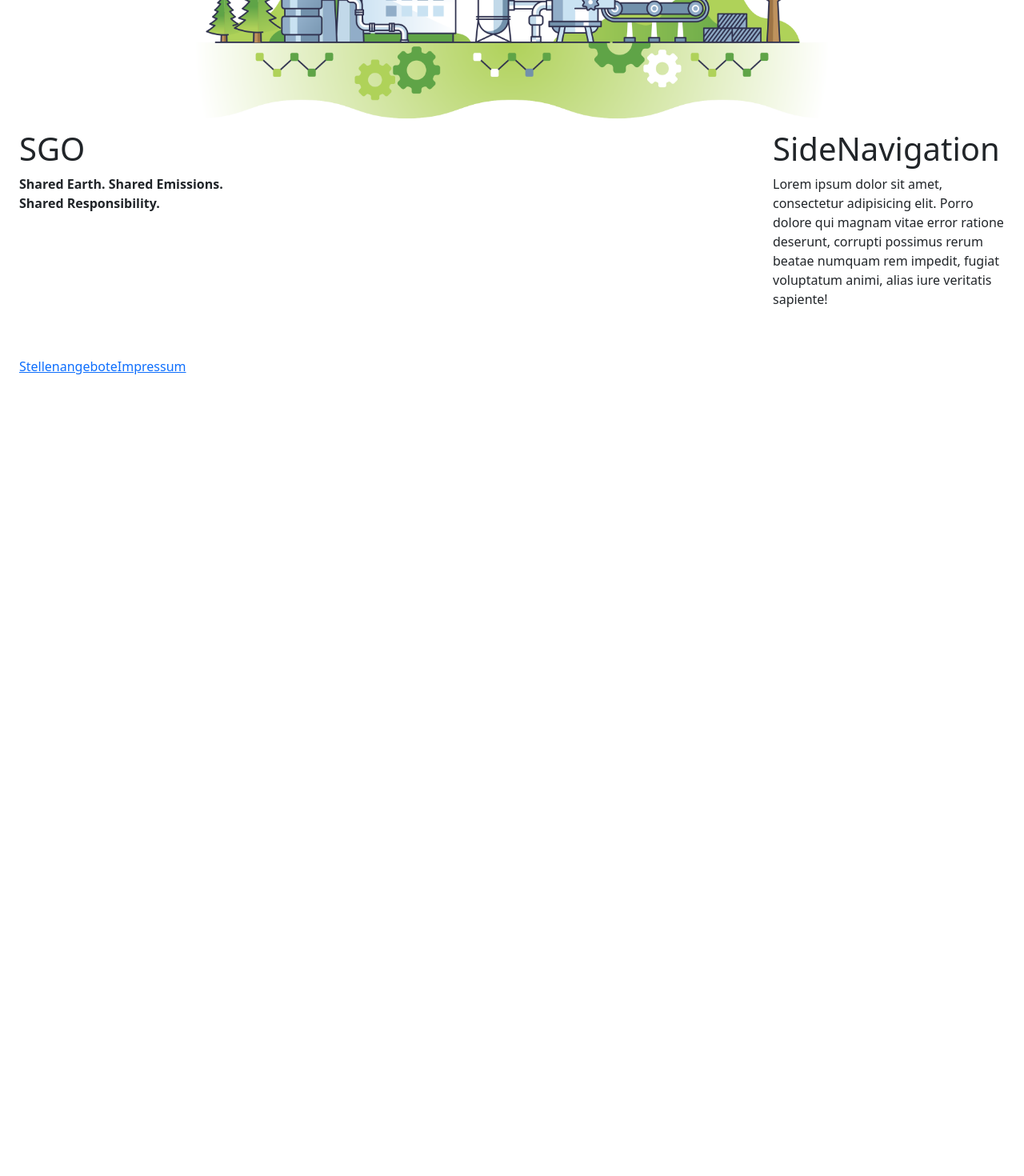
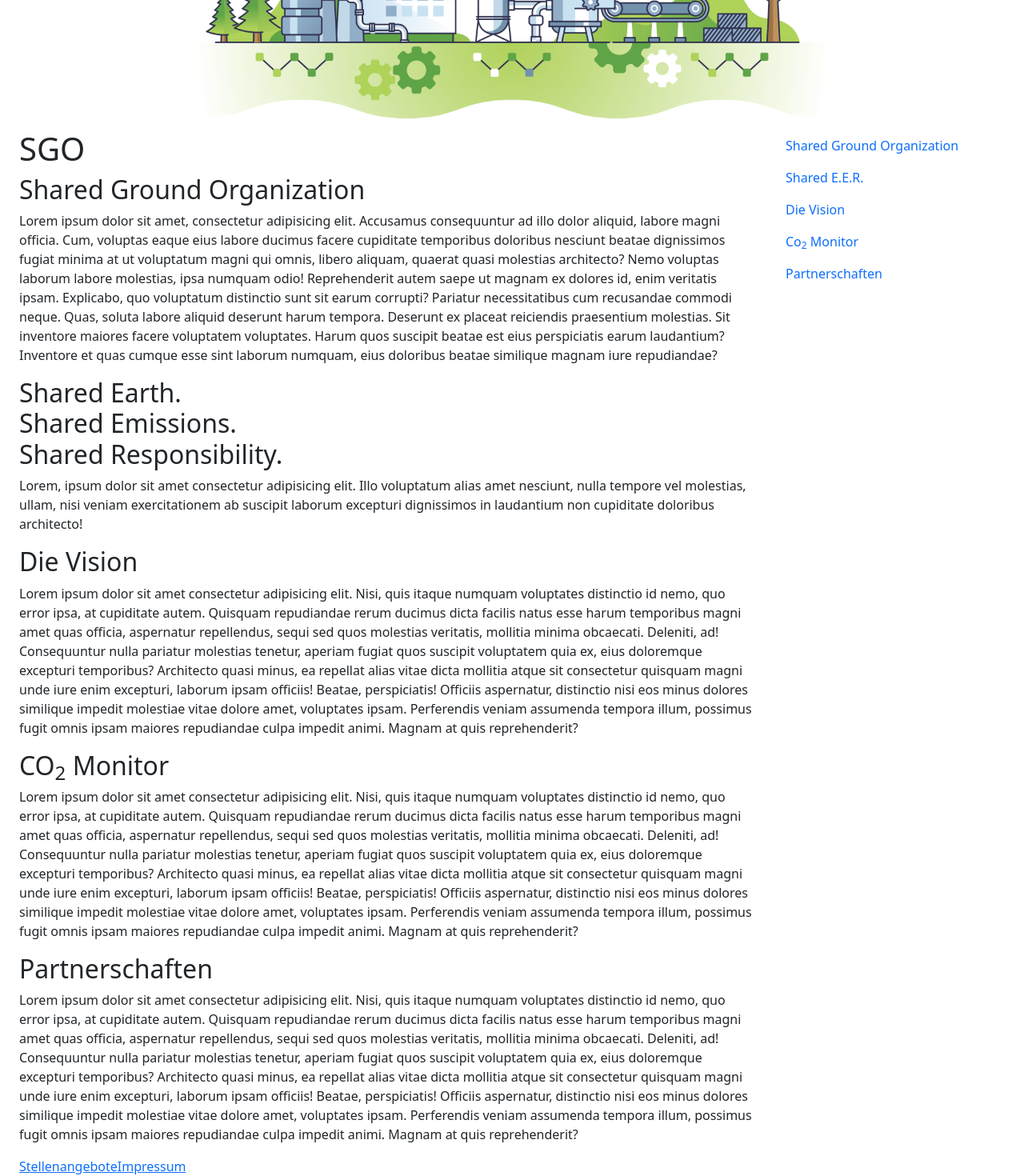
Before and after one commit to EfaM/emission-monitor, a Vue app: page / in a window 1280 px wide. Shown: the part 330-1800 px from the top of the page at 80% size. Before the commit the page ends 800 px from the top, so only its background shows below. Built offline with nearby package versions, Linux system fonts and the light colour scheme.

Commit message:
Seitennavigation auf Startseite integriert

```diff
--- a/src/App.vue
+++ b/src/App.vue
@@ -1,7 +1,7 @@
 <script setup>
 import HeaderBar from '@/components/HeaderBar.vue' // Beinhaltet die Top-Navigation
 import HeaderBanner from '@/components/HeaderBanner.vue' // Nur auf der Startseite zu sehen
-import SideNavigation from '@/components/SideNavigation.vue'
+import HomeSideNavigation from '@/components/HomeSideNavigation.vue'
 import MobileSideNavigation from '@/components/MobileSideNavigation.vue'
 import FooterBar from '@/components/FooterBar.vue'
 
@@ -10,6 +10,7 @@ const route = useRoute()
 </script>
 
 <template>
+  <!--Header-->
   <div class="container-fluid">
     <div class="container-xxl" id="flexContainerWrapper">
       <div class="row" id="headerWrapper">
@@ -17,24 +18,26 @@ const route = useRoute()
           <HeaderBar />
         </div>
       </div>
-      <!--Nur auf der Startseite-->
-      <div class="row" id="bannerWrapper" v-if="route.name === 'home'">
+      <!--Headerbild auf der Startseite-->
+      <div v-if="route.name === 'home' || route.name === '/'" class="row" id="bannerWrapper">
         <div class="col-8 mx-auto">
           <HeaderBanner />
         </div>
       </div>
+      <!--Main-->
       <div class="row" id="mainWrapper">
         <div class="col-9">
           <main>
             <RouterView />
           </main>
         </div>
-        <aside class="col-3">
-          <SideNavigation />
+        <!--Seitennavigation auf Startseite-->
+        <aside v-if="route.name === 'home' || route.name === '/'" class="col-3">
+          <HomeSideNavigation />
           <MobileSideNavigation />
         </aside>
       </div>
-
+      <!--Footer-->
       <div class="row" id="footerWrapper">
         <div class="col-12">
           <FooterBar />
--- /dev/null
+++ b/src/components/HomeSideNavigation.vue
@@ -0,0 +1,55 @@
+<script setup>
+import { RouterLink } from 'vue-router'
+import { useRoute } from 'vue-router'
+const route = useRoute()
+</script>
+
+<template>
+  <ul class="nav nav-pills flex-column sticky-top">
+    <li class="nav-item">
+      <RouterLink
+        :to="{ name: 'home', hash: '#sgo' }"
+        class="nav-link"
+        :class="{ active: route.hash === '#sgo' }"
+      >
+        Shared Ground Organization
+      </RouterLink>
+    </li>
+    <li class="nav-item">
+      <RouterLink
+        :to="{ name: 'home', hash: '#shared-e-e-r' }"
+        class="nav-link"
+        :class="{ active: route.hash === '#shared-e-e-r' }"
+      >
+        Shared E.E.R.
+      </RouterLink>
+    </li>
+    <li class="nav-item">
+      <RouterLink
+        :to="{ name: 'home', hash: '#die-vision' }"
+        class="nav-link"
+        :class="{ active: route.hash === '#die-vision' }"
+      >
+        Die Vision
+      </RouterLink>
+    </li>
+    <li class="nav-item">
+      <RouterLink
+        :to="{ name: 'home', hash: '#co2-monitor' }"
+        class="nav-link"
+        :class="{ active: route.hash === '#co2-monitor' }"
+      >
+        Co<sub>2</sub> Monitor
+      </RouterLink>
+    </li>
+    <li class="nav-item">
+      <RouterLink
+        :to="{ name: 'home', hash: '#partnerschaften' }"
+        class="nav-link"
+        :class="{ active: route.hash === '#partnerschaften' }"
+      >
+        Partnerschaften
+      </RouterLink>
+    </li>
+  </ul>
+</template>
--- a/src/components/SideNavigation.vue
+++ /dev/null
@@ -1,8 +0,0 @@
-<template>
-  <h1>SideNavigation</h1>
-  <p>
-    Lorem ipsum dolor sit amet, consectetur adipisicing elit. Porro dolore qui magnam vitae error
-    ratione deserunt, corrupti possimus rerum beatae numquam rem impedit, fugiat voluptatum animi,
-    alias iure veritatis sapiente!
-  </p>
-</template>
--- a/src/components/TopNavigation.vue
+++ b/src/components/TopNavigation.vue
@@ -21,7 +21,9 @@ import { RouterLink } from 'vue-router'
     <div class="collapse navbar-collapse" id="navbarSupportedContent">
       <ul class="navbar-nav me-auto mb-2 mb-lg-0">
         <li class="nav-item">
-          <RouterLink to="/datenlage" class="nav-link" ctive-class="active"> Datenlage </RouterLink>
+          <RouterLink to="/datenlage" class="nav-link" active-class="active">
+            Datenlage
+          </RouterLink>
         </li>
         <li class="nav-item">
           <RouterLink to="/co2-monitor" class="nav-link" active-class="active">
@@ -34,10 +36,6 @@ import { RouterLink } from 'vue-router'
           </RouterLink>
         </li>
       </ul>
-      <form class="d-flex" role="search">
-        <input class="form-control me-2" type="search" placeholder="Suche" aria-label="search" />
-        <button class="btn btn-outline-success" type="submit">Suche</button>
-      </form>
     </div>
   </nav>
 </template>
--- a/src/router/index.js
+++ b/src/router/index.js
@@ -44,6 +44,16 @@ const router = createRouter({
       component: ImpressumView,
     },
   ],
+
+  scrollBehavior: function (to) {
+    if (to.hash) {
+      return {
+        el: to.hash,
+        behavior: 'smooth',
+      }
+    }
+    return { top: 0 }
+  },
 })
 
 export default router
--- a/src/views/HomeView.vue
+++ b/src/views/HomeView.vue
@@ -1,7 +1,79 @@
 <template>
-  <h1>SGO</h1>
-  <strong
-    >Shared Earth. Shared Emissions. <br />
-    Shared Responsibility.
-  </strong>
+  <section id="sgo">
+    <h1>SGO</h1>
+    <h2>Shared Ground Organization</h2>
+    <p>
+      Lorem ipsum dolor sit amet, consectetur adipisicing elit. Accusamus consequuntur ad illo dolor
+      aliquid, labore magni officia. Cum, voluptas eaque eius labore ducimus facere cupiditate
+      temporibus doloribus nesciunt beatae dignissimos fugiat minima at ut voluptatum magni qui
+      omnis, libero aliquam, quaerat quasi molestias architecto? Nemo voluptas laborum labore
+      molestias, ipsa numquam odio! Reprehenderit autem saepe ut magnam ex dolores id, enim
+      veritatis ipsam. Explicabo, quo voluptatum distinctio sunt sit earum corrupti? Pariatur
+      necessitatibus cum recusandae commodi neque. Quas, soluta labore aliquid deserunt harum
+      tempora. Deserunt ex placeat reiciendis praesentium molestias. Sit inventore maiores facere
+      voluptatem voluptates. Harum quos suscipit beatae est eius perspiciatis earum laudantium?
+      Inventore et quas cumque esse sint laborum numquam, eius doloribus beatae similique magnam
+      iure repudiandae?
+    </p>
+  </section>
+  <section id="shared-e-e-r">
+    <h2>
+      Shared Earth. <br />
+      Shared Emissions. <br />
+      Shared Responsibility.
+    </h2>
+    <p>
+      Lorem, ipsum dolor sit amet consectetur adipisicing elit. Illo voluptatum alias amet nesciunt,
+      nulla tempore vel molestias, ullam, nisi veniam exercitationem ab suscipit laborum excepturi
+      dignissimos in laudantium non cupiditate doloribus architecto!
+    </p>
+  </section>
+  <section id="die-vision">
+    <h2>Die Vision</h2>
+    <p>
+      Lorem ipsum dolor sit amet consectetur adipisicing elit. Nisi, quis itaque numquam voluptates
+      distinctio id nemo, quo error ipsa, at cupiditate autem. Quisquam repudiandae rerum ducimus
+      dicta facilis natus esse harum temporibus magni amet quas officia, aspernatur repellendus,
+      sequi sed quos molestias veritatis, mollitia minima obcaecati. Deleniti, ad! Consequuntur
+      nulla pariatur molestias tenetur, aperiam fugiat quos suscipit voluptatem quia ex, eius
+      doloremque excepturi temporibus? Architecto quasi minus, ea repellat alias vitae dicta
+      mollitia atque sit consectetur quisquam magni unde iure enim excepturi, laborum ipsam
+      officiis! Beatae, perspiciatis! Officiis aspernatur, distinctio nisi eos minus dolores
+      similique impedit molestiae vitae dolore amet, voluptates ipsam. Perferendis veniam assumenda
+      tempora illum, possimus fugit omnis ipsam maiores repudiandae culpa impedit animi. Magnam at
+      quis reprehenderit?
+    </p>
+  </section>
+  <section id="co2-monitor">
+    <h2>CO<sub>2</sub> Monitor</h2>
+    <p>
+      Lorem ipsum dolor sit amet consectetur adipisicing elit. Nisi, quis itaque numquam voluptates
+      distinctio id nemo, quo error ipsa, at cupiditate autem. Quisquam repudiandae rerum ducimus
+      dicta facilis natus esse harum temporibus magni amet quas officia, aspernatur repellendus,
+      sequi sed quos molestias veritatis, mollitia minima obcaecati. Deleniti, ad! Consequuntur
+      nulla pariatur molestias tenetur, aperiam fugiat quos suscipit voluptatem quia ex, eius
+      doloremque excepturi temporibus? Architecto quasi minus, ea repellat alias vitae dicta
+      mollitia atque sit consectetur quisquam magni unde iure enim excepturi, laborum ipsam
+      officiis! Beatae, perspiciatis! Officiis aspernatur, distinctio nisi eos minus dolores
+      similique impedit molestiae vitae dolore amet, voluptates ipsam. Perferendis veniam assumenda
+      tempora illum, possimus fugit omnis ipsam maiores repudiandae culpa impedit animi. Magnam at
+      quis reprehenderit?
+    </p>
+  </section>
+  <section id="partnerschaften">
+    <h2>Partnerschaften</h2>
+    <p>
+      Lorem ipsum dolor sit amet consectetur adipisicing elit. Nisi, quis itaque numquam voluptates
+      distinctio id nemo, quo error ipsa, at cupiditate autem. Quisquam repudiandae rerum ducimus
+      dicta facilis natus esse harum temporibus magni amet quas officia, aspernatur repellendus,
+      sequi sed quos molestias veritatis, mollitia minima obcaecati. Deleniti, ad! Consequuntur
+      nulla pariatur molestias tenetur, aperiam fugiat quos suscipit voluptatem quia ex, eius
+      doloremque excepturi temporibus? Architecto quasi minus, ea repellat alias vitae dicta
+      mollitia atque sit consectetur quisquam magni unde iure enim excepturi, laborum ipsam
+      officiis! Beatae, perspiciatis! Officiis aspernatur, distinctio nisi eos minus dolores
+      similique impedit molestiae vitae dolore amet, voluptates ipsam. Perferendis veniam assumenda
+      tempora illum, possimus fugit omnis ipsam maiores repudiandae culpa impedit animi. Magnam at
+      quis reprehenderit?
+    </p>
+  </section>
 </template>
```
